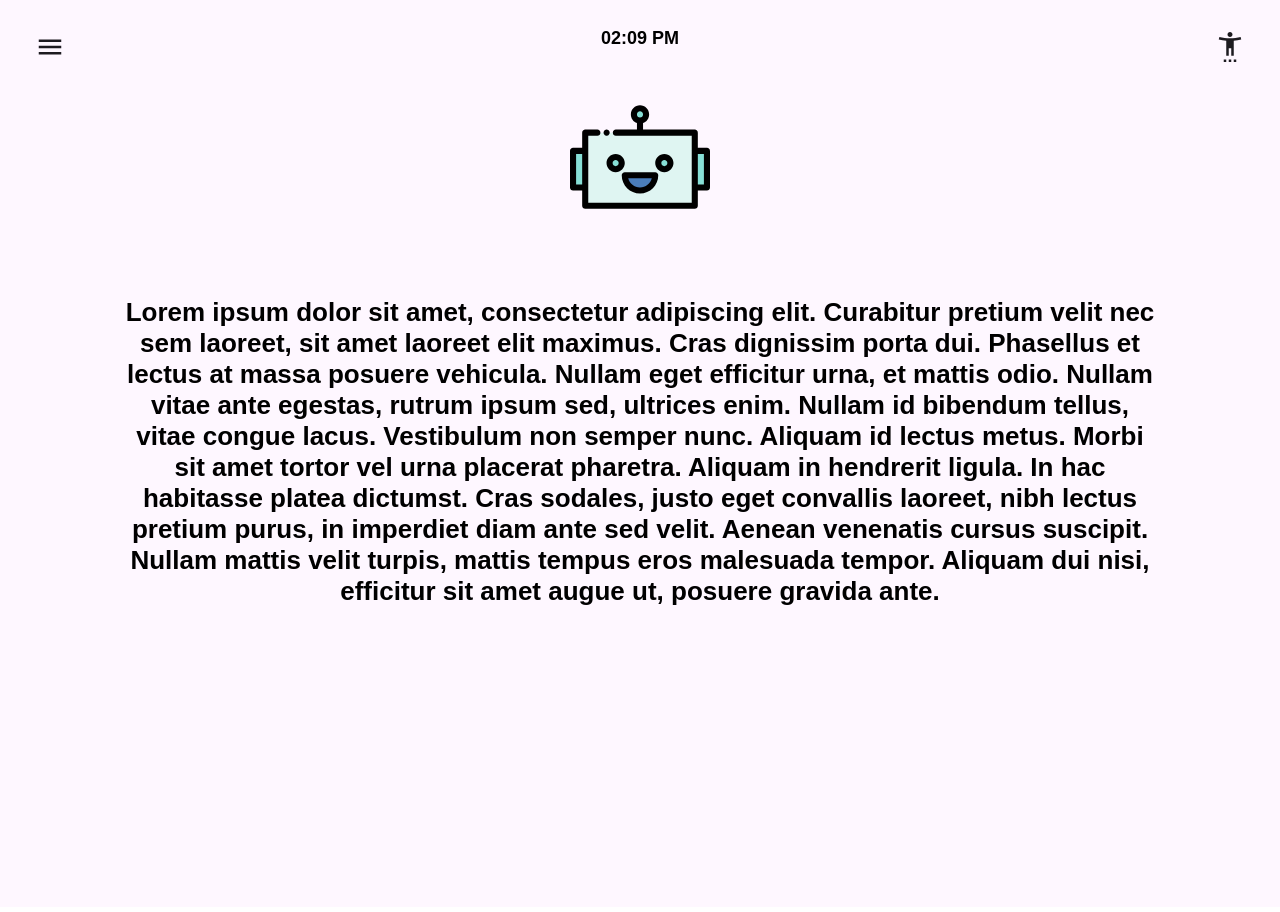
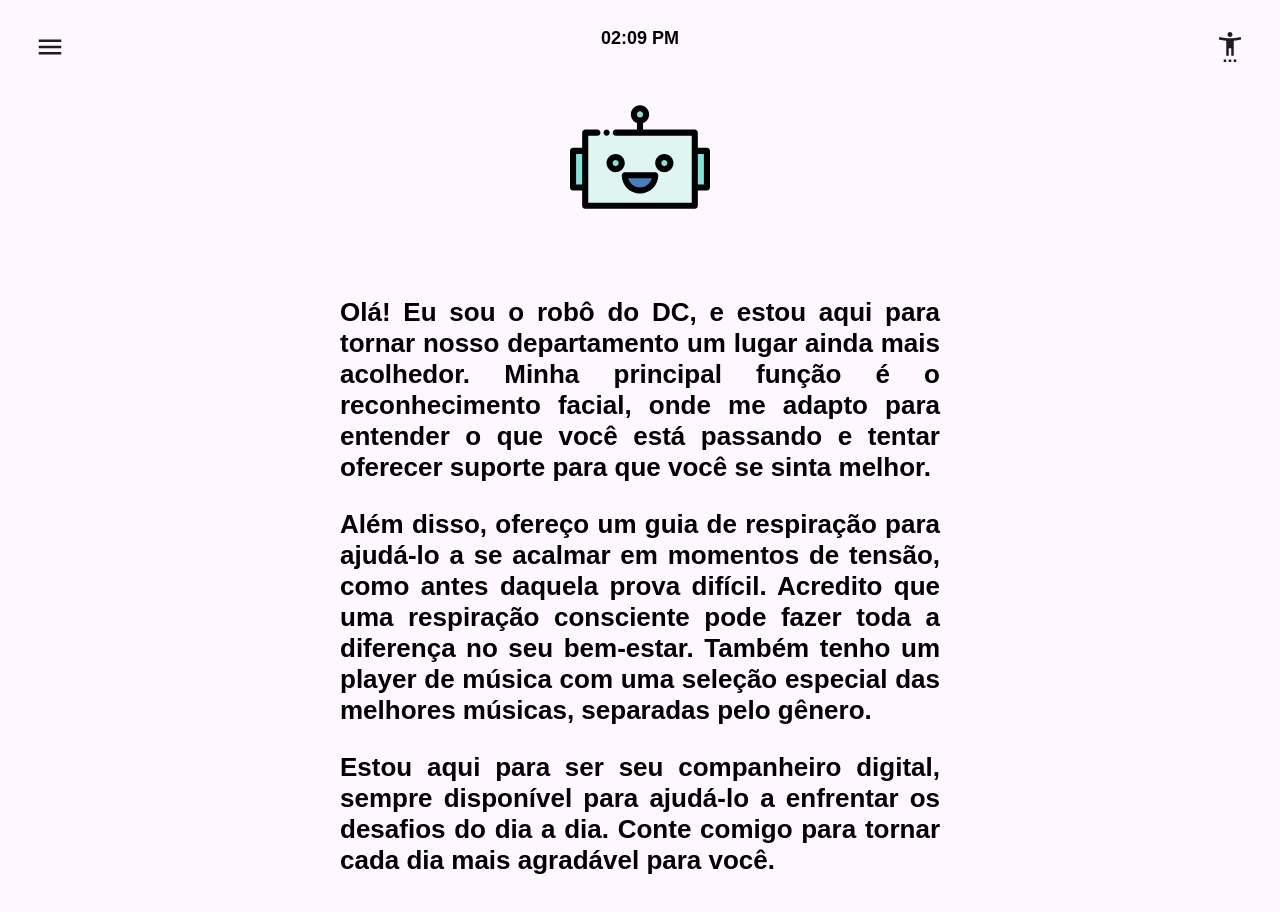
Before and after one commit to JoaoOLM/Projeto-IHC, a React (Create React App) app in the folder site/: page /about in a window 1280 px wide. Shown: the top 912 px of the page. Built offline with nearby package versions, Linux system fonts and the light colour scheme.

Commit message:
Fiz arrumei e fiz o ajuste do texto da aba Sobre

```diff
--- a/site/src/pages/sidePages/about/About.css
+++ b/site/src/pages/sidePages/about/About.css
@@ -1,11 +1,12 @@
 .text-about {
-    text-align: center;
+    text-align: justify;
     margin-top: 40px;
     font-family: 'Rigtheous', sans-serif;
     font-size: 26px;
     font-weight: bold;
-    margin-left: 100px;
-    margin-right: 100px;
+    max-width: 600px;
+    margin-left: auto;
+    margin-right: auto;
 }
 
 .About {
--- a/site/src/pages/sidePages/about/About.jsx
+++ b/site/src/pages/sidePages/about/About.jsx
@@ -14,17 +14,24 @@ const About = () => {
 
             {/* Texto inferior */}
             <div className='text-about'>
-                <p>Lorem ipsum dolor sit amet, consectetur adipiscing elit. Curabitur pretium
-                    velit nec sem laoreet, sit amet laoreet elit maximus. Cras dignissim porta dui.
-                    Phasellus et lectus at massa posuere vehicula. Nullam eget efficitur urna,
-                    et mattis odio. Nullam vitae ante egestas, rutrum ipsum sed, ultrices enim.
-                    Nullam id bibendum tellus, vitae congue lacus. Vestibulum non semper nunc.
-                    Aliquam id lectus metus. Morbi sit amet tortor vel urna placerat pharetra.
-                    Aliquam in hendrerit ligula. In hac habitasse platea dictumst. Cras sodales,
-                    justo eget convallis laoreet, nibh lectus pretium purus, in imperdiet diam
-                    ante sed velit. Aenean venenatis cursus suscipit. Nullam mattis velit turpis,
-                    mattis tempus eros malesuada tempor. Aliquam dui nisi, efficitur sit amet
-                    augue ut, posuere gravida ante.</p>
+                <p>
+                    Olá! Eu sou o robô do DC, e estou aqui para tornar nosso departamento
+                    um lugar ainda mais acolhedor. Minha principal função é o reconhecimento
+                    facial, onde me adapto para entender o que você está passando
+                    e tentar oferecer suporte para que você se sinta melhor.
+                </p>
+                <p>
+                    Além disso, ofereço um guia de respiração para ajudá-lo a se
+                    acalmar em momentos de tensão, como antes daquela prova difícil.
+                    Acredito que uma respiração consciente pode fazer toda a diferença
+                    no seu bem-estar. Também tenho um player de música com uma
+                    seleção especial das melhores músicas, separadas pelo gênero.
+                </p>
+                <p>
+                    Estou aqui para ser seu companheiro digital, sempre disponível
+                    para ajudá-lo a enfrentar os desafios do dia a dia. Conte comigo
+                    para tornar cada dia mais agradável para você.
+                </p>
             </div>
         </div>
     );
```
